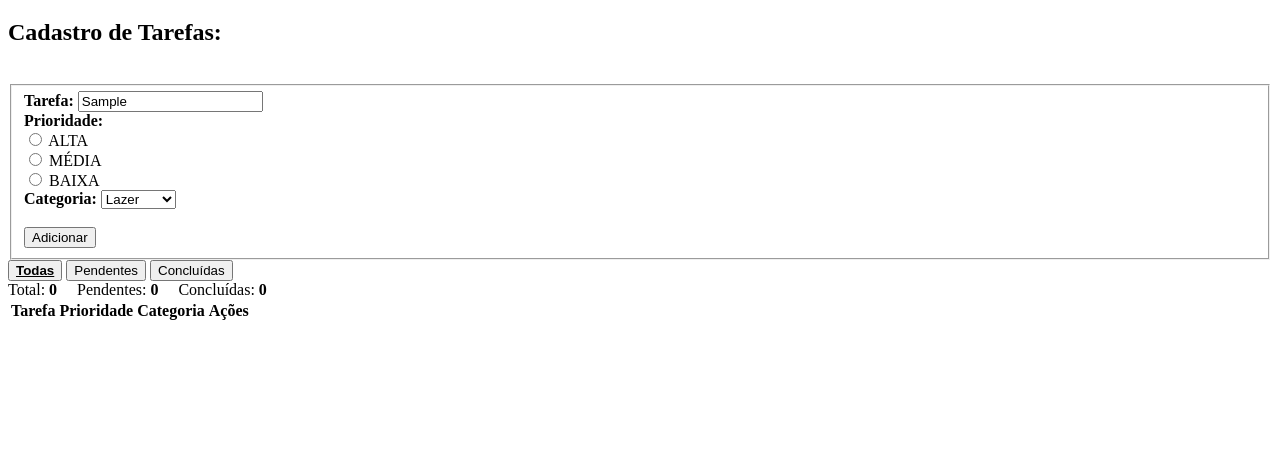
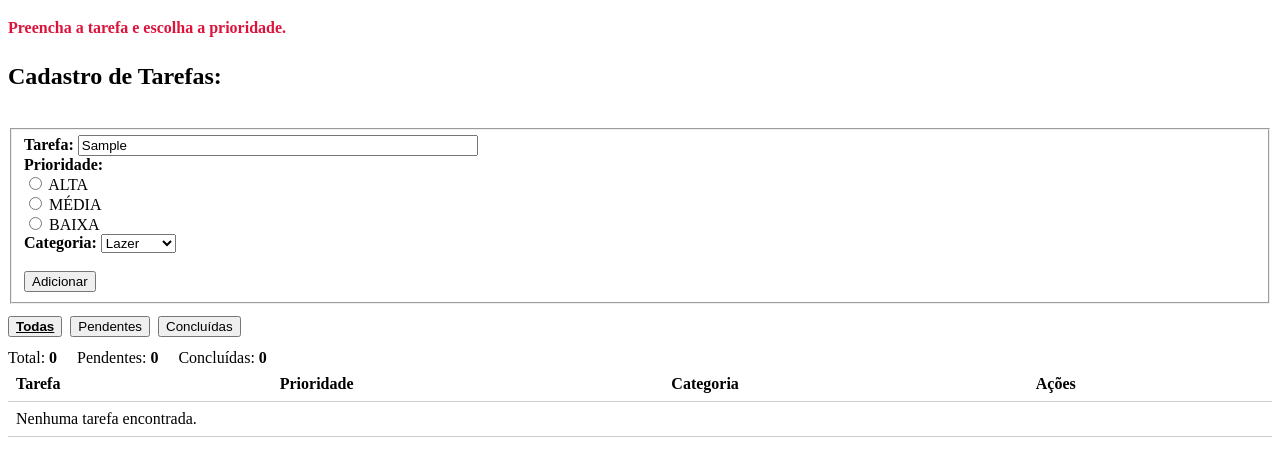
Before and after one commit to Ruimar-Thales/ListaDeTarefas, a plain HTML site: page index.html in a window 1280 px wide. Both pictures are taken after typing "Sample" into the empty fields and a click on the button "Adicionar". Shown: the part 61-524 px from the top of the page. Drawn offline with Linux system fonts and the light colour scheme.

Commit message:
avisos e confirmacoes

```diff
--- a/css/style.css
+++ b/css/style.css
@@ -1,3 +1,55 @@
+* {
+    box-sizing: border-box;
+}
+
+.mensagem {
+    min-height: 1.5em;
+    font-weight: bold;
+}
+.mensagem.sucesso { color: green; }
+.mensagem.erro { color: crimson; }
+
+button { cursor: pointer; }
+button:hover { opacity: 0.8; }
+button:focus-visible {
+    outline: 2px solid #1a73e8;
+    outline-offset: 2px;
+}
+
+.filtros,
+.contadores {
+    display: flex;
+    flex-wrap: wrap;
+    gap: 8px;
+    margin: 12px 0;
+}
+
+.taskArea { overflow-x: auto; }
+
+.taskList {
+    width: 100%;
+    border-collapse: collapse;
+}
+.taskList th,
+.taskList td {
+    padding: 8px;
+    text-align: left;
+    border-bottom: 1px solid #ccc;
+}
+.taskList button { margin: 2px; }
+
+.taskDesc input {
+    width: 100%;
+    max-width: 400px;
+}
+
+@media (max-width: 600px) {
+    body { padding: 8px; }
+    .category select { width: 100%; }
+}
+
+
+
 .counter span {
     margin-right: 16px;
 }
--- a/index.html
+++ b/index.html
@@ -9,6 +9,7 @@
 </head>
 <body>
     <h1>Organizador de Tarefas</h1>
+    <p id="mensagem" class="mensagem" role="status"></p>
 
     <div class="taskInput">
         <h2><strong>Cadastro de Tarefas:</strong></h2>
--- a/js/app.js
+++ b/js/app.js
@@ -6,13 +6,31 @@ let idEmEdicao = null;
 
 let filtroAtual = "todas";
 
+const mensagem = document.getElementById("mensagem");
+let timerMensagem;
+
 let tarefas = JSON.parse(localStorage.getItem("tarefas")) || [];
+
+function mostrarMensagem(texto, tipo) {
+    mensagem.textContent = texto;
+    mensagem.className = "mensagem " + tipo;
+
+    clearTimeout(timerMensagem);
+    timerMensagem = setTimeout(function () {
+        mensagem.textContent = "";
+        mensagem.className = "mensagem";
+    }, 3000);
+}
 
 function salvar() {
     localStorage.setItem("tarefas", JSON.stringify(tarefas));
 }
 
 function excluirTarefa(id) {
+    if (!confirm("Deseja realmente excluir esta tarefa?")) {
+        return;
+    }
+
     if (idEmEdicao === id) {
         idEmEdicao = null;
         btnSubmit.textContent = "Adicionar";
@@ -25,6 +43,7 @@ function excluirTarefa(id) {
 
     salvar();
     renderizar();
+    mostrarMensagem("Tarefa excluída.", "sucesso");
 }
 
 function alternarConclusao(id) {
@@ -37,6 +56,7 @@ function alternarConclusao(id) {
 
     salvar();
     renderizar();
+    mostrarMensagem("Status da tarefa atualizado.", "sucesso");
 }
 
 function iniciarEdicao(id) {
@@ -77,6 +97,16 @@ function renderizar() {
         if (filtroAtual === "concluidas") return tarefa.concluida;
         return true;
     });
+
+    if (tarefasFiltradas.length === 0) {
+        const tr = document.createElement("tr");
+        const td = document.createElement("td");
+        td.colSpan = 4;
+        td.textContent = "Nenhuma tarefa encontrada.";
+        tr.appendChild(td);
+        tbody.appendChild(tr);
+        return;
+    }
 
     tarefasFiltradas.forEach(function (tarefa) {
         const tr = document.createElement("tr");
@@ -130,7 +160,7 @@ form.addEventListener("submit", function (event) {
     const categoria = document.getElementById("categoria").value;
 
     if (descricao === "" || prioridade === null) {
-        alert("Preencha a tarefa e escolha a prioridade.");
+        mostrarMensagem("Preencha a tarefa e escolha a prioridade.", "erro");
         return;
     }
 
@@ -142,6 +172,8 @@ form.addEventListener("submit", function (event) {
             categoria: categoria,
             concluida: false
         });
+        mostrarMensagem("Tarefa adicionada!", "sucesso");
+
     } else {
         tarefas = tarefas.map(function (tarefa) {
             if (tarefa.id === idEmEdicao) {
@@ -151,6 +183,7 @@ form.addEventListener("submit", function (event) {
             }
             return tarefa;
         });
+        mostrarMensagem("Tarefa atualizada!", "sucesso");
 
         idEmEdicao = null;
         btnSubmit.textContent = "Adicionar";
```
Lines whose indentation alone changed are shown as unchanged.
